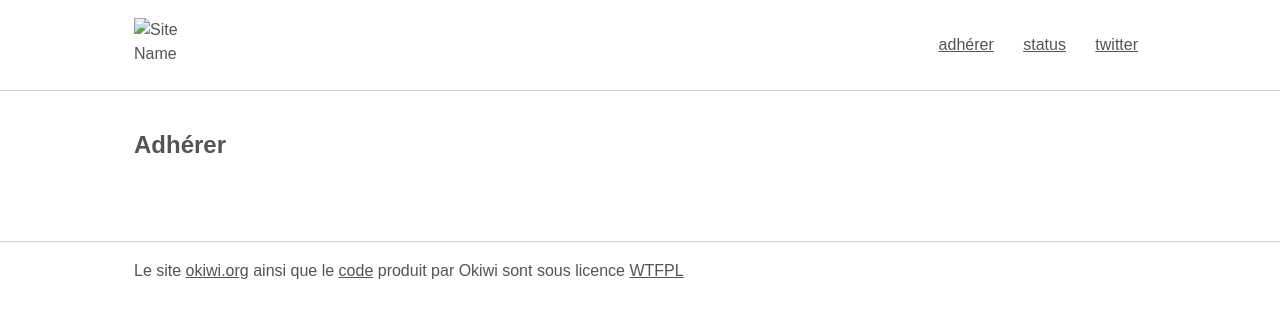
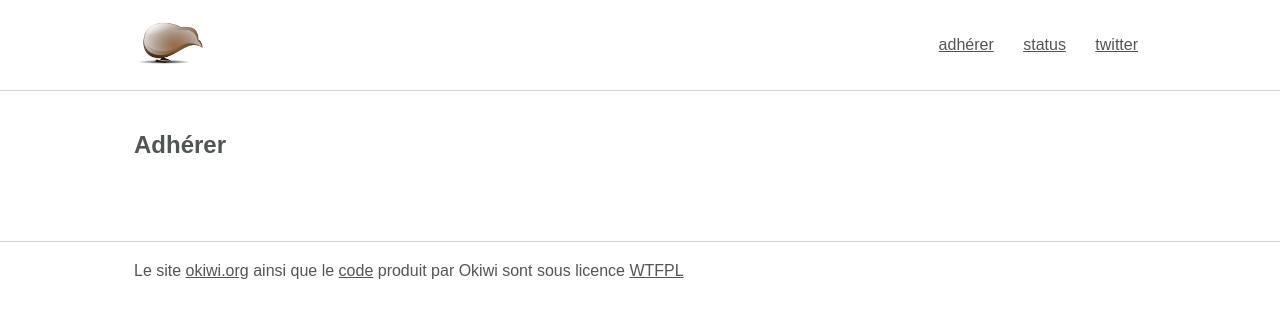
Before and after one commit to josselinauguste/site, a Jekyll site: the page built from adherer/index.html, in a window 1280 px wide. Shown: the top 318 px of the page. Built offline with Jekyll 4.4.1, drawn with Linux system fonts in a browser that asks for light colours.

Commit message:
fix links

```diff
--- a/_includes/header.html
+++ b/_includes/header.html
@@ -1,11 +1,11 @@
 <header class="site-header" role="banner">
     <div class="container">
-        <a class="branding" href="/">
-            <img class="branding__logo" src="images/logo.png" alt="Site Name">
+        <a class="branding" href="{{site.baseurl}}/">
+            <img class="branding__logo" src="{{ "/images/logo.png" | prepend: site.baseurl }}" alt="Site Name">
         </a>
         <nav class="site-nav">
-            <a href="/adherer/">adhérer</a>
-            <a href="/status/">status</a>
+            <a href="{{ "/adherer/" | prepend: site.baseurl }}">adhérer</a>
+            <a href="{{ "/status/" | prepend: site.baseurl }}">status</a>
             <a href="https://twitter.com/okiwi_fr">twitter</a>
         </nav>
     </div>
--- a/index.html
+++ b/index.html
@@ -6,7 +6,7 @@
     <main class="hero__main">
         <h1>Association Okiwi</h1>
         <p>Catalyseur d'évènements informatiques sur Bordeaux</p>
-        <p><a class="btn btn--secondary" href="#">Voir les évènements</a></p>
+        <p><a class="btn btn--secondary" href="http://www.meetup.com/AgnosTech-Bordeaux/">Voir les évènements</a></p>
     </main>
     <img class="hero__media" src="images/fpo-1300x500.jpg">
 </article>
@@ -65,7 +65,7 @@
     <p>Okiwi existe depuis 9 ans. La communauté décide de contribuer bénévolement au développement de l'association. De
         ce fait, l'ensemble des activités de l'association sont gratuites. Néanmoins il est possible de soutenir
         l'association et d'adhérer pour devenir membre cotisant. </p>
-    <p><a class="btn btn--primary" href="/adherer/">Soutenir l'association</a></p>
+    <p><a class="btn btn--primary" href="adherer/">Soutenir l'association</a></p>
 </section>
 
 <section class="block container">
```
